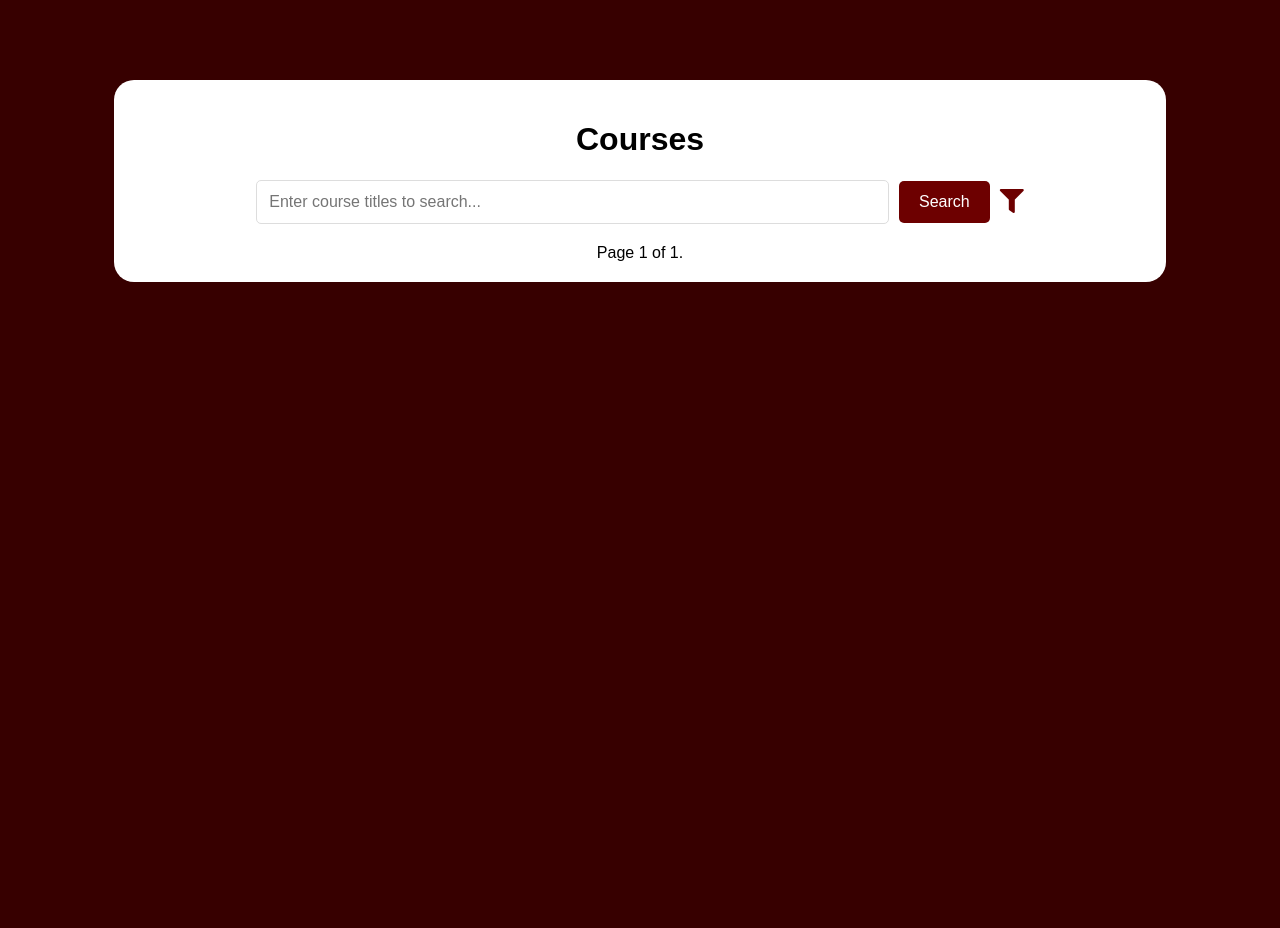
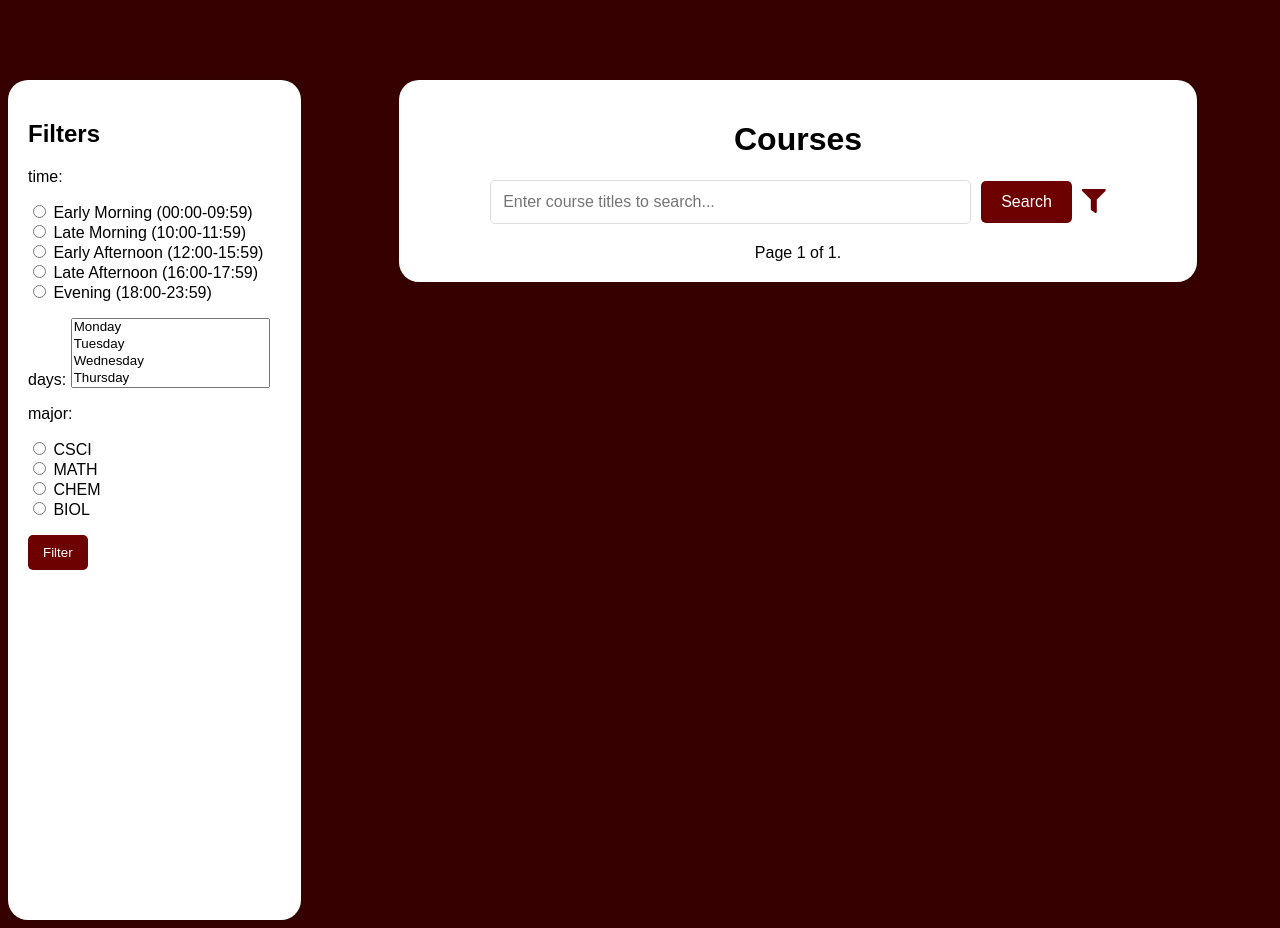
Before and after one commit to CSCI3356-Fall2023/Django-Unchained, a Django app: page /courseselection/ in a window 1280 px wide. Shown: the part 56-984 px from the top of the page. Before the commit the page ends 338 px from the top, so only its background shows below. Run offline with Django 4.2, Linux system fonts and the light colour scheme; the visitor is signed in with stand-in values (Sample User, id 1); data that the repository does not hold is empty.

Commit message:
fix + filter + css+ combine filters and course selection

```diff
--- a/DjangoUnchained/EagleVision/forms.py
+++ b/DjangoUnchained/EagleVision/forms.py
@@ -113,53 +113,17 @@ class CourseFilterForm(forms.Form):
         ('late_afternoon', 'Late Afternoon (16:00-17:59)'),
         ('evening', 'Evening (18:00-23:59)'),
     )
-    SCHOOL = (
-        ('carroll', 'Carroll School of Management'),
-        ('lynch', 'Lynch School of Education and Human Development'),
-        ('morrissey', 'Morrissey College of Arts and Sciences'),
-        ('woods', 'Woods College of Advancing Studies'),
-        ('law', 'Boston College Law School'),
-        ('nursing', 'Connell School of Nursing'),
-        ('social_work', 'School of Social Work'),
-        ('theology', 'School of Theology and Ministry'),
-        ('schiller', 'Schiller Institute for Integrated Science and Society'),
 
-    )
-    COURSE_LEVEL = (
-        ('undergraduate', 'Undergraduate'),
-        ('graduate', 'Graduate'),
-        ('both undergraduate and graduate', 'Both Undergraduate and Graduate'),
-    )
-    CREDITS = (
-        ('1', '1'),
-        ('2', '2'),
-        ('3', '3'),
-        ('4', '4'),
-    )
-    DELIVERY_METHOD = (
-        ('clinical', 'Clinical'),
-        ('hybrid', 'Hybrid'),
-        ('in-person', 'In-Person'),
-        ('online', 'Online'),
-        ('remote', 'Remote'),
-        ('synchronous', 'Synchronous'),
-        ('asynchronous', 'Asynchronous'),
-        ('thesis', 'Thesis'),
-    )
-    REGISTRATION_PERMISSIONS = (
-        ('none','None'),
-        ('department', 'Department'),
-        ('instructor', 'Instructor'),
-    )
+
     DAYS = (
         ('M', 'Monday'),
         ('T', 'Tuesday'),
         ('W', 'Wednesday'),
         ('TH', 'Thursday'),
         ('F', 'Friday'),
-        ('M+W', 'Monday and Wednesday'),
-        ('M+W+F', 'Monday, Wednesday, and Friday'),
-        ('T+TH', 'Tuesday and Thursday')
+        ('MW', 'Monday and Wednesday'),
+        ('MWF', 'Monday, Wednesday, and Friday'),
+        ('TUTH', 'Tuesday and Thursday')
     )
     MAJORS = (
         ('CSCI', 'CSCI'),
@@ -174,48 +138,12 @@ class CourseFilterForm(forms.Form):
 
     time_slot = forms.ChoiceField(choices=TIME_SLOTS, required=False,
                                     widget=forms.widgets.RadioSelect, label="time")
-    #title = forms.CharField(max_length=255, required=False)
+
     days = forms.MultipleChoiceField(choices=DAYS, required=False, label="days")
-    #session = forms.CharField(max_length=255, required=False)
+
     subject_area = forms.ChoiceField(choices=MAJORS, required=False,
                                      widget=forms.widgets.RadioSelect, label="major")
-    #school = forms.ChoiceField(choices=SCHOOL, required=False,
-                               #widget=forms.widgets.RadioSelect)
-    #credits = forms.CharField(max_length=255, required=False)
-    #fulfill_requirements = forms.CharField(max_length=255, required=False)
-    #instructor = forms.CharField(max_length=255, required=False)
-    #delivery_method = forms.CharField(max_length=255, required=False)
-    #course_level = forms.CharField(max_length=255, required=False)
-    #registration_permissions = forms.CharField(max_length=255, required=False)
-    #open_seats = forms.CharField(max_length=255, required=False)
 
     def clean(self):
         cleaned_data = super().clean()
-        if cleaned_data.get("time_slot") == '':
-            cleaned_data.pop("time_slot")
-        """ if cleaned_data.get("title") == '':
-            cleaned_data.pop("title") """
-        if cleaned_data.get("days") == '':
-            cleaned_data.pop("days")
-        """ if cleaned_data.get("session") == '':
-            cleaned_data.pop("session") """
-        if cleaned_data.get("subject_area") == '':
-            cleaned_data.pop("subject_area")
-        """ if cleaned_data.get("school") == '':
-            cleaned_data.pop("school") """
-        """ if cleaned_data.get("credits") == '':
-            cleaned_data.pop("credits")
-        if cleaned_data.get("fulfill_requirements") == '':
-            cleaned_data.pop("fulfill_requirements")
-        if cleaned_data.get("instructor") == '':
-            cleaned_data.pop("instructor")
-        if cleaned_data.get("delivery_method") == '':
-            cleaned_data.pop("delivery_method")
-        if cleaned_data.get("course_level") == '':
-            cleaned_data.pop("course_level")
-        if cleaned_data.get("registration_permissions") == '':
-            cleaned_data.pop("registration_permissions")
-        if cleaned_data.get("open_seats") == '':
-            cleaned_data.pop("open_seats") """
-
         return cleaned_data
--- a/DjangoUnchained/EagleVision/templates/course_selection.html
+++ b/DjangoUnchained/EagleVision/templates/course_selection.html
@@ -5,6 +5,29 @@
     <title>Course Selections</title>
     <link rel="stylesheet" href="{% static 'EagleVision\courseselection.css' %}">
     <link rel="stylesheet" href="https://cdnjs.cloudflare.com/ajax/libs/font-awesome/5.15.3/css/all.min.css">
+    <style>
+        .content-wrapper {
+    display: flex;
+    justify-content: space-between;
+}
+
+.filter-sidebar {
+    flex-basis: 20%;
+    padding: 20px;
+    margin-top:80px;
+    height: 100vh;
+    background-color: #fff;
+    border-radius: 20px;
+    box-shadow: 0 0 10px rgba(0, 0, 0, 0.1);
+    margin-right: 10px;
+}
+
+.main-content {
+    flex-basis: 75%; /
+
+}
+
+    </style>
 </head>
 <body>
     <nav class="nav-menu">
@@ -13,6 +36,15 @@
         <a href =" {% url 'courseselect' %}">Search Courses</a>
         <a href="{% url 'admin_report' %}">Admin Report</a>
     </nav>
+    <div class="content-wrapper">
+        <div class="filter-sidebar">
+            <form method="GET" action="{% url 'filterRequest' %}">
+                <h2>Filters</h2>
+                {{ form.as_p }}
+                <button type="submit">Filter</button>
+            </form>
+        </div>
+        <div class="main-content">
     <div class="box m-2 w-90 h-90">
         <h1>Courses</h1>
         <form action="{% url 'search_results' %}" method="GET" class="search-form">
@@ -28,6 +60,7 @@
                 <p class="course-title">{{ course.title }}<hr></p>
                 <p>Date: {{ course.date }}</p>
                 <p>Description: {{ course.description }}</p>
+                <p>Credits: {{ course.credits }}</p>
 
                 <form action="{% url 'section_selection' course.course_id %}" method="post" class="inline section">
                     {% csrf_token %}
@@ -55,5 +88,7 @@
         </span>
     </div>
 </div>
+</div>
+</div>
 </body>
 </html>
--- a/DjangoUnchained/EagleVision/views.py
+++ b/DjangoUnchained/EagleVision/views.py
@@ -4,7 +4,7 @@ from .forms import StudentRegistrationForm, AdminRegistrationForm, ChangeStateFo
 from django.contrib.auth.models import User
 from django.contrib.auth.hashers import make_password
 from django.shortcuts import redirect, render, get_object_or_404, get_object_or_404
-from .models import Person, Student, Admin, SystemState, Course, Watchlist, Section
+from .models import Person, Student, Admin, SystemState, Course, Watchlist, Section, SystemSnapshot
 from django.contrib.auth.decorators import login_required
 from django.contrib import messages
 from django.urls import reverse
@@ -15,11 +15,11 @@ from django.conf import settings
 from authlib.integrations.django_client import OAuth
 from urllib.parse import urlencode
 import json
-from .models import SystemSnapshot
 from urllib.parse import quote_plus
 from django.utils.html import escape
 from bs4 import BeautifulSoup
 from django.db.models import Count, Max, Min
+from functools import reduce
 from django.views.decorators.csrf import csrf_exempt
 from .constants import TIME_SLOTS
 from django.core.paginator import Paginator
@@ -29,8 +29,15 @@ from django.template.loader import render_to_string
 import uuid
 from django.utils.timezone import now
 from pprint import pprint
+from datetime import datetime
 import random
 from django.core.paginator import Paginator
+import re
+from datetime import datetime
+from django.db.models import Q
+
+ALLOWED_DAYS = {'M', 'T', 'W', 'TH', 'F', 'Tu', 'TuTh', 'MWF'}
+
 oauth = OAuth()
 oauth.register(
     "auth0",
@@ -97,11 +104,11 @@ def callback(request):
 
 
 
-
 @login_required
 def course_selection(request):
     user_watchlist_course_ids = Watchlist.objects.filter(user=request.user).values_list('course_id', flat=True)
     response = requests.get('http://localhost:8080/waitlist/waitlistcourseofferings?termId=kuali.atp.FA2023-2024&code=CSCI')
+
     if response.status_code == 200:
         for entry in response.json():
             offering = entry['courseOffering']
@@ -111,7 +118,8 @@ def course_selection(request):
             soup = BeautifulSoup(description_html, 'html.parser')
             description_text = soup.get_text(separator=' ')
 
-            new_response = requests.get('http://localhost:8080/waitlist/waitlistactivityofferings?courseOfferingId=' + offering['id'])
+            new_response = requests.get(f'http://localhost:8080/waitlist/waitlistactivityofferings?courseOfferingId={offering["id"]}')
+
             course_info = {}
 
             for new_entry in new_response.json():
@@ -123,24 +131,27 @@ def course_selection(request):
                     course_id = offering['id']
                     instructors = activity.get('instructors', [])
                     schedule_names = new_entry.get('scheduleNames', [])
+                    cleaned_schedule = clean_schedule_string(', '.join(schedule_names))
+                    time_slots = [get_time_slot(time) for _, _, time in cleaned_schedule]
+                    days = [day for _, day, _ in cleaned_schedule if day in ALLOWED_DAYS]
+
                     if course_id in course_info:
-                        course_info[course_id]['schedules'].extend(schedule_names)
+                        course_info[course_id]['time_slots'].extend(time_slots)
+                        course_info[course_id]['days'].extend(days)
                         course_info[course_id]['instructors'].extend([instructor.get('personName', '') for instructor in instructors])
                     else:
                         course_info[course_id] = {
-                            'schedules': schedule_names,
-                            'instructors': [instructor.get('personName', '') for instructor in instructors]
+                            'time_slots': time_slots,
+                            'days': days,
+                            'instructors': [instructor.get('personName', '') for instructor in instructors],
                         }
 
             for course_id, info in course_info.items():
-                upper_sche = [sche.upper() for sche in sorted(info['schedules'])]
-                upper_instr = [instr.upper() for instr in sorted(info['instructors'])]
-                unique_sche = list(set(upper_sche))
-                unique_instr = list(set(upper_instr))
-
-                schedules_str = ', '.join(sorted(unique_sche))
+                unique_instr = list(set(info['instructors']))
                 instructors_str = ', '.join(sorted(unique_instr))
-
+                unique_days = list(set(info['days']))
+                days_str = ', '.join(sorted(unique_days))
+                department = offering['name'][:4]
 
                 Course.objects.get_or_create(
                     course_id=course_id,
@@ -148,21 +159,70 @@ def course_selection(request):
                         'title': offering['name'],
                         'description': description_text,
                         'date': date_text,
-                        'schedule': schedules_str,
-                        'instructor': instructors_str
+                        'schedule': ', '.join(schedule_names),
+                        'instructor': instructors_str,
+                        'time_slots': list(set(info['time_slots'])),
+                        'days': days_str,
+                        'department': department
                     }
                 )
+
     all_courses = Course.objects.all()
     paginator = Paginator(all_courses, 10)
     page_number = request.GET.get('page')
     page_obj = paginator.get_page(page_number)
 
+
     context = {
         'page_obj': page_obj,
         'courses': all_courses,
         'user_watchlist_ids': user_watchlist_course_ids,
+        'form': CourseFilterForm()
     }
     return render(request, 'course_selection.html', context)
+
+def standardize_time_format(time_str):
+    if time_str == 'ARRANGEMENT' or time_str == 'Arrangement' or time_str == 'Asynchronous'or time_str == 'TBA':
+        return 'BY ARRANGEMENT'
+    time_str = time_str.replace('NOON', '12:00 PM').replace('Noon', '12:00 PM')
+    time_str = re.sub(r"(AM|PM)", r" \1", time_str, flags=re.IGNORECASE)
+    return time_str
+
+def clean_schedule_string(schedule_str):
+    sessions = schedule_str.split(', ')
+    cleaned_sessions = []
+    for session in sessions:
+        parts = session.split(' ')
+        location = ' '.join(parts[:-2])
+        day_time = ' '.join(parts[-2:])
+        day, time = day_time.split(' ')
+        time = standardize_time_format(time)
+
+        if day in ALLOWED_DAYS:
+            cleaned_sessions.append((location, day, time))
+
+    return cleaned_sessions
+
+def get_time_slot(start_time_str):
+
+    standardized_time = standardize_time_format(start_time_str.split('-')[0].strip())
+
+    if standardized_time == 'BY ARRANGEMENT':
+        return 'BY ARRANGEMENT'
+    start_time = datetime.strptime(standardized_time, '%I:%M %p')
+
+    if start_time.hour < 10:
+        return 'early_morning'
+    elif 10 <= start_time.hour < 12:
+        return 'late_morning'
+    elif 12 <= start_time.hour < 16:
+        return 'early_afternoon'
+    elif 16 <= start_time.hour < 18:
+        return 'late_afternoon'
+    else:
+        return 'evening'
+
+
 
 
 def logout_view(request):
@@ -318,111 +378,29 @@ def filter(request):
     context = {}
     context['form'] = CourseFilterForm()
     return render(request, "filters.html", context)
-    # return render(request, "filters.html", {'TIME_SLOTS': TIME_SLOTS})
 
-## we need to delete this later
+
 def filterRequest(request):
     if request.method == 'GET':
         form = CourseFilterForm(request.GET)
         if form.is_valid():
-            try:
-                time = form.cleaned_data['time_slot']
-            except:
-                time = None
-            try:
-                days = form.cleaned_data['days']
-            except:
-                days = None
-            try:
-                major = form.cleaned_data['subject_area']
-            except:
-                major = 'CSCI'
-            response = requests.get('http://localhost:8080/waitlist/waitlistcourseofferings?termId=kuali.atp.FA2023-2024&code=' + major)
-            data_list = []
-            if response.status_code == 200:
-                for course in response.json():
-                    offering = course['courseOffering']
-                    term = course['term']
-                    requisite_ids = course.get('courseOffering', {}).get('requisiteIds', [])
-                    req = []
-                    for id in requisite_ids:
-                        if id == offering['id']:
-                            req.append(offering['name'])
-                    desc = offering['descr']['plain']
-                    date = term['descr']['plain']
-                    soup = BeautifulSoup(desc, 'html.parser')
-                    desc_text = soup.get_text(separator=' ')
-                    sections = requests.get('http://localhost:8080/waitlist/waitlistactivityofferings?courseOfferingId=' + offering['id'])
-                    course_info = {}
+            time_slot = form.cleaned_data.get('time_slot', [])
+            days = form.cleaned_data.get('days', [])
+            major = form.cleaned_data.get('subject_area', 'CSCI')
 
-                    for act in sections.json():
-                        if isinstance(act, str):
-                            continue
-                        activity = act['activityOffering']
-                        if activity:
-                            course_id = offering['id']
-                            instructors = activity.get('instructors', [])
-                            schedule = act.get('scheduleNames', [])
-                            if course_id in course_info:
-                                course_info[course_id]['schedules'].extend(schedule)
-                                course_info[course_id]['instructors'].extend([instructor.get('personName', '') for instructor in instructors])
-                            else:
-                                course_info[course_id] = {
-                                    'schedules': schedule,
-                                    'instructors': [instructor.get('person', '') for instructor in instructors]
-                                }
+            courses = Course.objects.all()
+            if days:
+                first_day = days[0]
+                courses = courses.filter(days__contains=first_day)
 
-                    for course_id, info in course_info.items():
-                        upper_sche = [sche.upper() for sche in sorted(info['schedules'])]
-                        upper_instr = [instr.upper() for instr in sorted(info['instructors'])]
-                        unique_sche = list(set(upper_sche))
-                        unique_instr = list(set(upper_instr))
-                        schedules_str = ', '.join(sorted(unique_sche))
-                        instructors_str = ', '.join(sorted(unique_instr))
-                        new_course = Course.objects.filter(course_id=course_id)
-                        if not new_course:
-                            new_course = Course(
-                                course_id=course_id,
-                                title=offering['name'],
-                                description=desc_text,
-                                date=date,
-                                schedule=schedules_str,
-                                instructor=instructors_str)
-                            new_course.save()
-                        else:
-                            new_course = new_course[0]
-                        data_list.append(new_course)
-            for block in Course.objects.all():
-                if Course.objects.filter(course_id=block.course_id).count() > 1:
-                    block.delete()
-            courses = Course.objects.all()
-            if major:
-                try:
-                    courses = courses.filter(title__icontains=major)
-                except:
-                    pass
-            if days:
-                for day in days:
-                    try:
-                        courses = courses.filter(schedule__icontains=day)
-                    except:
-                        pass
-            if time:
-                try:
-                    courses = courses.filter(schedule__in=time)
-                except:
-                    pass
-            distinct = {}
-            courses = data_list
-            for c in courses:
-                distinct[c.title] = c
-            filteredCourses = list(distinct.values())
-            return render(request, "search_results.html", {'filtered_courses': filteredCourses})
+            if time_slot:
+                time_slot = [time_slot]
+                courses = courses.filter(time_slots__contains=time_slot[0])
+
+            context = {'filtered_courses': courses}
+            return render(request, "search_results.html", context)
     else:
-        context = {}
-        context['form'] = CourseFilterForm(initial={'time_slot': 'Early Morning (00:00-09:59)',
-                                            'days': 'Monday',
-                                            'subject_area': 'CSCI'})
+        context = {'form': CourseFilterForm()}
         return render(request, "filters.html", context)
 
 
@@ -477,6 +455,7 @@ def section_api_endpoint(request, id):
     recipient_email = request.session.get('email', 'recipient@example.com')
     user_watchlist_section_ids = Watchlist.objects.filter(user=request.user).values_list('section_id', flat=True)
     registrationGroupResponse = requests.get("http://localhost:8080/waitlist/waitlistregistrationgroups?courseOfferingId=" + id).json()
+    print(registrationGroupResponse)
     for entry in registrationGroupResponse:
         for section in entry['activityOfferings']:
             instructors = []
@@ -485,7 +464,7 @@ def section_api_endpoint(request, id):
             identity = section['activityOffering']['id']
             current = section['activitySeatCount']['used']
             max = section['activitySeatCount']['total']
-            name = section['activityOffering']['formatOfferingName']
+            name = section['activityOffering']['name']
             locale = section['scheduleNames'][0]
 
             Section.objects.get_or_create(
@@ -502,7 +481,7 @@ def section_api_endpoint(request, id):
 
 
 
-    # Deletes the duplicate objects after they're added
+    #
 
     queryset = Section.objects.filter(courseid=id)
     context = {
@@ -513,7 +492,7 @@ def section_api_endpoint(request, id):
 def is_admin(user):
     return user.is_authenticated and user.is_staff
 
-from django.db.models import Q
+
 
 @login_required
 @user_passes_test(is_admin)
```
Also changed, not shown: DjangoUnchained/EagleVision/models.py (+7 -3 lines), DjangoUnchained/EagleVision/templates/filters.html (+0 -51 lines), DjangoUnchained/EagleVision/templates/section_selection.html (+28 -4 lines), DjangoUnchained/EagleVision/migrations/0001_initial.py, DjangoUnchained/EagleVision/migrations/0002_alter_systemstate_state.py (added), DjangoUnchained/EagleVision/migrations/0003_alter_course_credits.py (added), DjangoUnchained/EagleVision/migrations/0004_alter_course_time_slots.py (added), DjangoUnchained/EagleVision/migrations/0005_rename_day_course_days.py (added).
